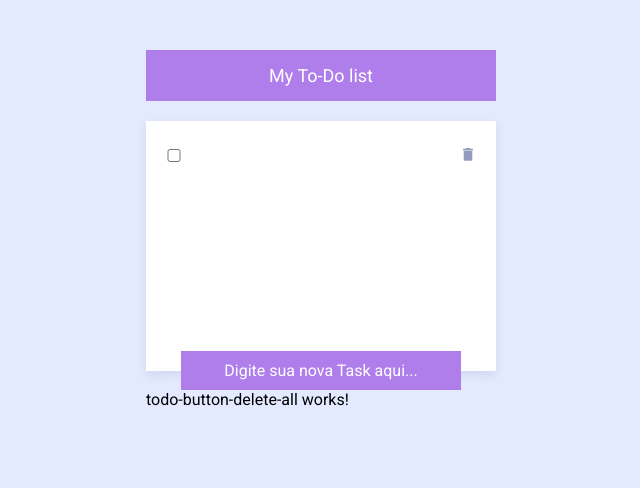
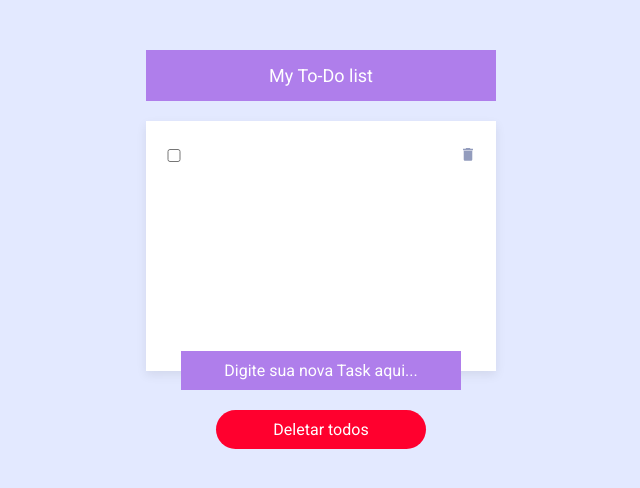
Before and after one commit to xandaosilva/curso-angularjs, an Angular app in the folder aulas-angular/capitulo08/projeto-todo/: page / in a window 1280 px wide. Shown: the top 488 px of the page, without its empty margins (319-959 px from the left). Built offline with nearby package versions, Linux system fonts and the light colour scheme.

Commit message:
Componente buttondeleteall

```diff
--- a/aulas-angular/capitulo08/projeto-todo/src/app/modules/home/components/todo-button-delete-all/todo-button-delete-all.component.html
+++ b/aulas-angular/capitulo08/projeto-todo/src/app/modules/home/components/todo-button-delete-all/todo-button-delete-all.component.html
@@ -1 +1 @@
-<p>todo-button-delete-all works!</p>
+<button>Deletar todos</button>
--- a/aulas-angular/capitulo08/projeto-todo/src/app/modules/home/components/todo-button-delete-all/todo-button-delete-all.component.scss
+++ b/aulas-angular/capitulo08/projeto-todo/src/app/modules/home/components/todo-button-delete-all/todo-button-delete-all.component.scss
@@ -0,0 +1,18 @@
+@import "../../../../../dist/scss/variables.scss";
+
+:host{
+    display: flex;
+    align-items: center;
+    justify-content: center;
+    margin-top: 20px;
+
+    button{
+        border: none;
+        border-radius: 50px;
+        background: $damage-color;
+        font-size: 16px;
+        color: $secondary-text-color;
+        width: 60%;
+        padding: 10px;
+    }
+}
```
